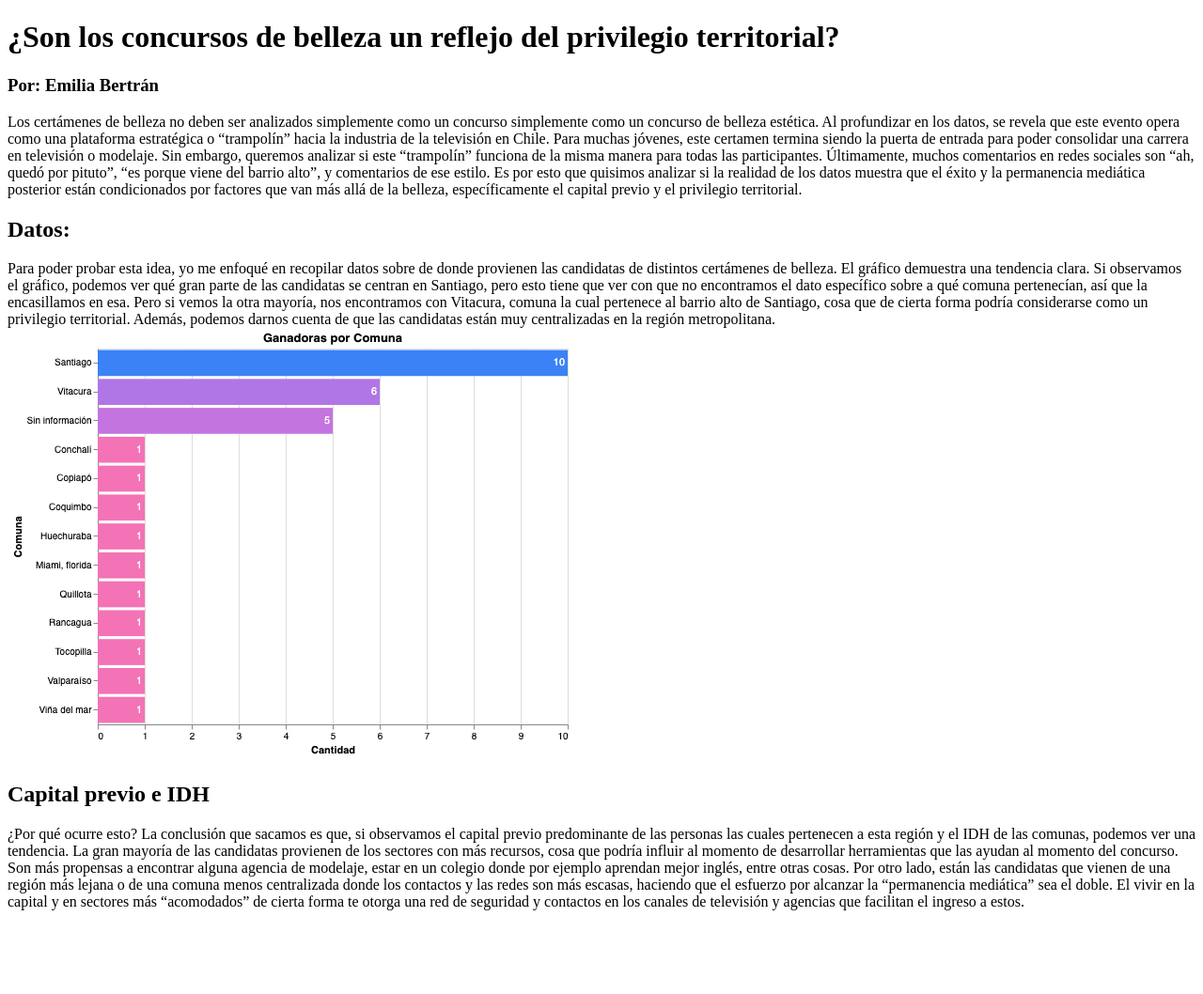
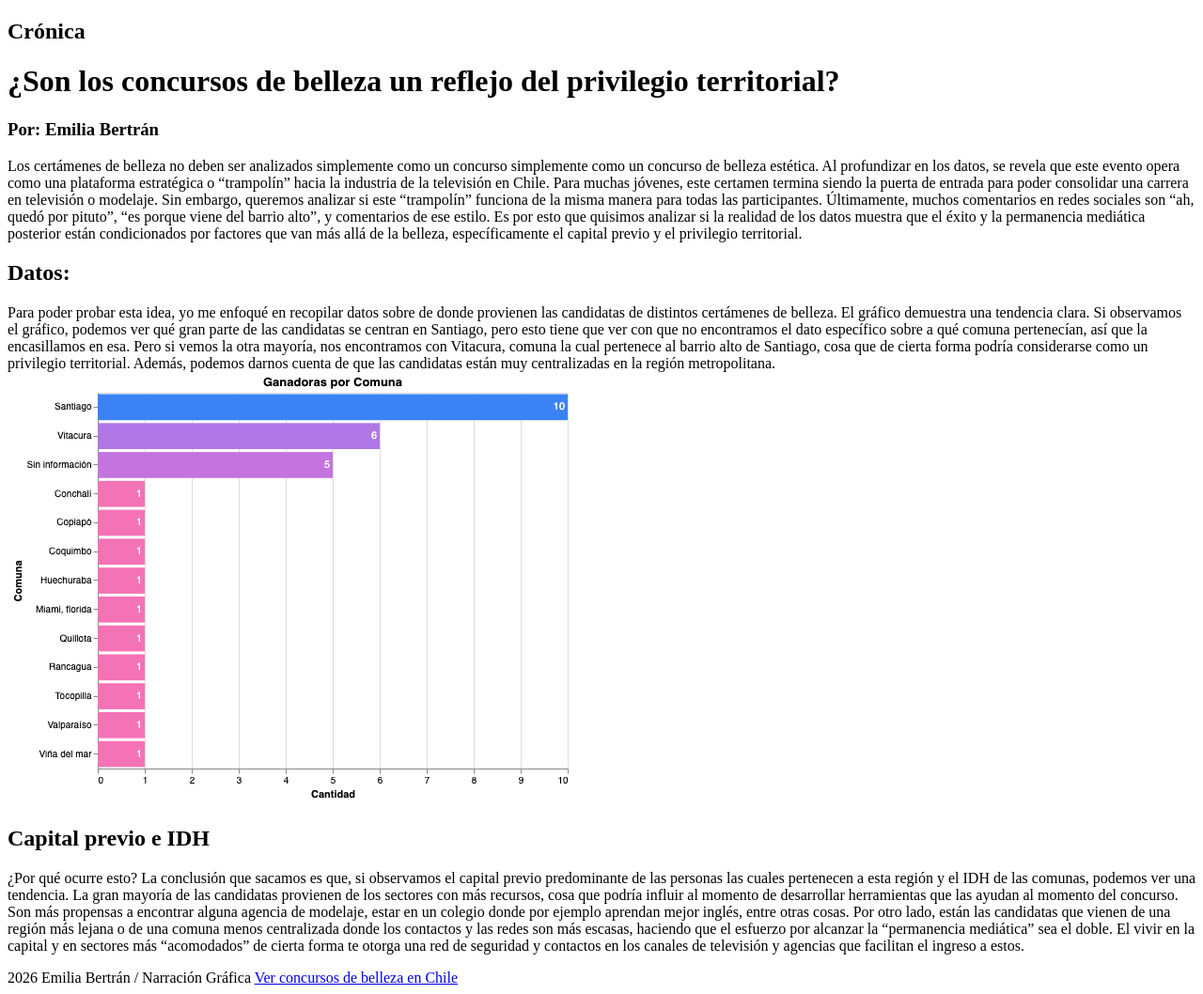
Before and after one commit to emiliabertran/emilia-personal, a plain HTML site: page docs/index.html in a window 1280 px wide. Shown: the whole page at 94% size. Before the commit the page ends 985 px from the top, so only its background shows below. Drawn offline with Linux system fonts and the light colour scheme.

Commit message:
Update index.html
entrega final

```diff
--- a/docs/index.html
+++ b/docs/index.html
@@ -6,13 +6,20 @@
         </title>
     </head>
     <body>
+        <header>
+            <h2>
+                Crónica
+            </h2>
+        </header>
+        <main>
+         <div>
+
         <h1>
             ¿Son los concursos de belleza un reflejo del privilegio territorial?
         </h1>
         <h3>
             Por: Emilia Bertrán
         </h3>
-        <div>
         <p>
             Los certámenes de belleza no deben ser analizados simplemente como un concurso simplemente como un concurso de belleza estética. Al profundizar en los datos, se revela que este evento opera como una plataforma estratégica o “trampolín” hacia la industria de la televisión en Chile. Para muchas jóvenes, este certamen termina siendo la puerta de entrada para poder consolidar una carrera en televisión o modelaje.
             Sin embargo, queremos analizar si este “trampolín” funciona de la misma manera para todas las participantes. Últimamente, muchos comentarios en redes sociales son “ah, quedó por pituto”, “es porque viene del barrio alto”, y comentarios de ese estilo. Es por esto que quisimos analizar si la realidad de los datos muestra que el éxito y la permanencia mediática posterior están condicionados por factores que van más allá de la belleza, específicamente el capital previo y el privilegio territorial.
@@ -27,6 +34,7 @@
             Para poder probar esta idea, yo me enfoqué en recopilar datos sobre de donde provienen las candidatas de distintos certámenes de belleza. El gráfico demuestra una tendencia clara.
             Si observamos el gráfico, podemos ver qué gran parte de las candidatas se centran en Santiago, pero esto tiene que ver con que no encontramos el dato específico sobre a qué comuna pertenecían, así que la encasillamos en esa. Pero si vemos la otra mayoría, nos encontramos con Vitacura, comuna la cual pertenece al barrio alto de Santiago, cosa que de cierta forma podría considerarse como un privilegio territorial.
             Además, podemos darnos cuenta de que las candidatas están muy centralizadas en la región metropolitana.
+
             <img src="grafico por comuna.png">
         </p>
         </div>
@@ -40,5 +48,11 @@
                 La gran mayoría de las candidatas provienen de los sectores con más recursos, cosa que podría influir al momento de desarrollar herramientas que las ayudan al momento del concurso. Son más propensas a encontrar alguna agencia de modelaje, estar en un colegio donde por ejemplo aprendan mejor inglés, entre otras cosas. Por otro lado, están las candidatas que vienen de una región más lejana o de una comuna menos centralizada donde los contactos y las redes son más escasas, haciendo que el esfuerzo por alcanzar la “permanencia mediática” sea el doble. El vivir en la capital y en sectores más “acomodados” de cierta forma te otorga una red de seguridad y contactos en los canales de televisión y agencias que facilitan el ingreso a estos.
             </p>
         </div>
+        </main>
+
+        <footer>
+            2026 Emilia Bertrán / Narración Gráfica
+            <a href="https://es.wikipedia.org/wiki/Categor%C3%ADa:Concursos_de_belleza_de_Chile" target="_blank">Ver concursos de belleza en Chile</a>
+        </footer>
     </body>
 </html>
```
